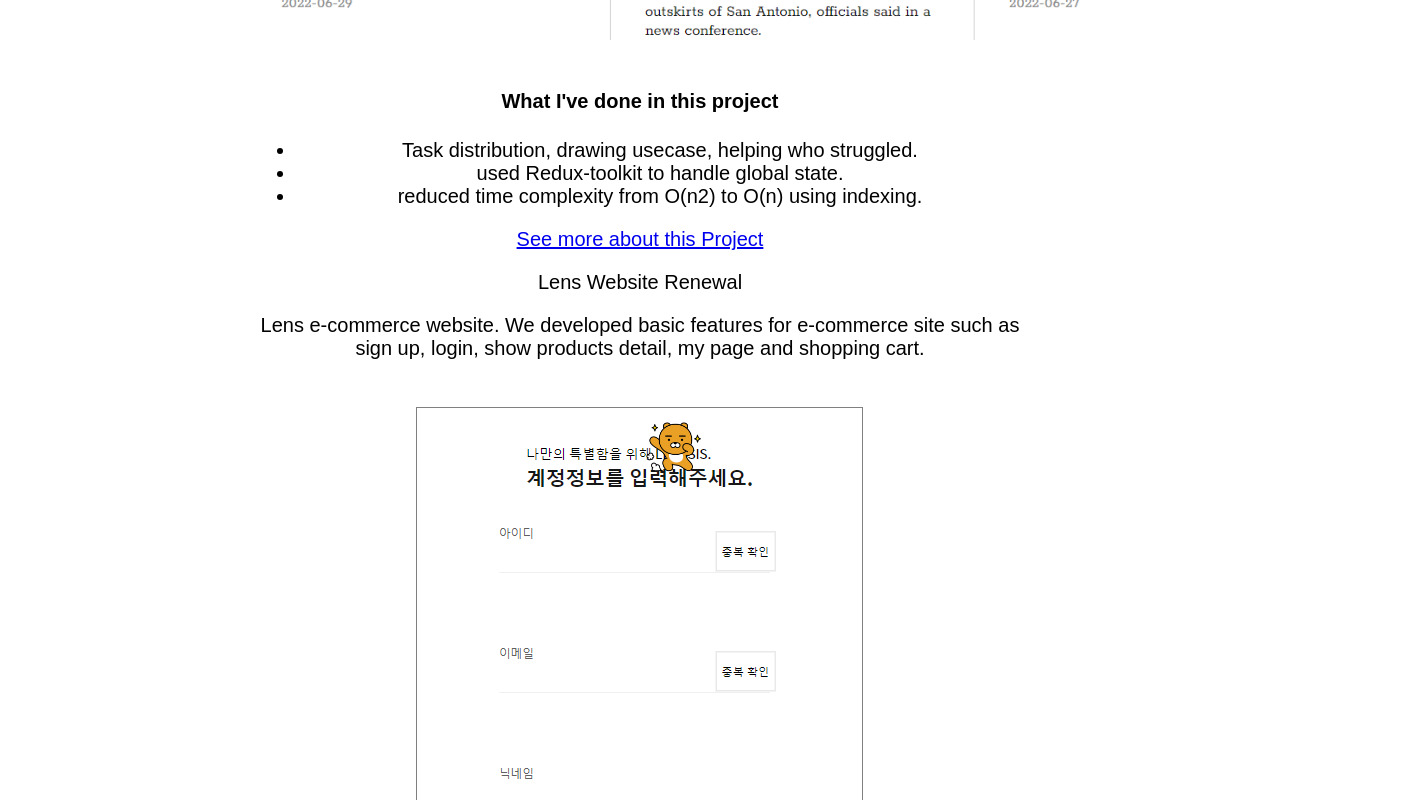
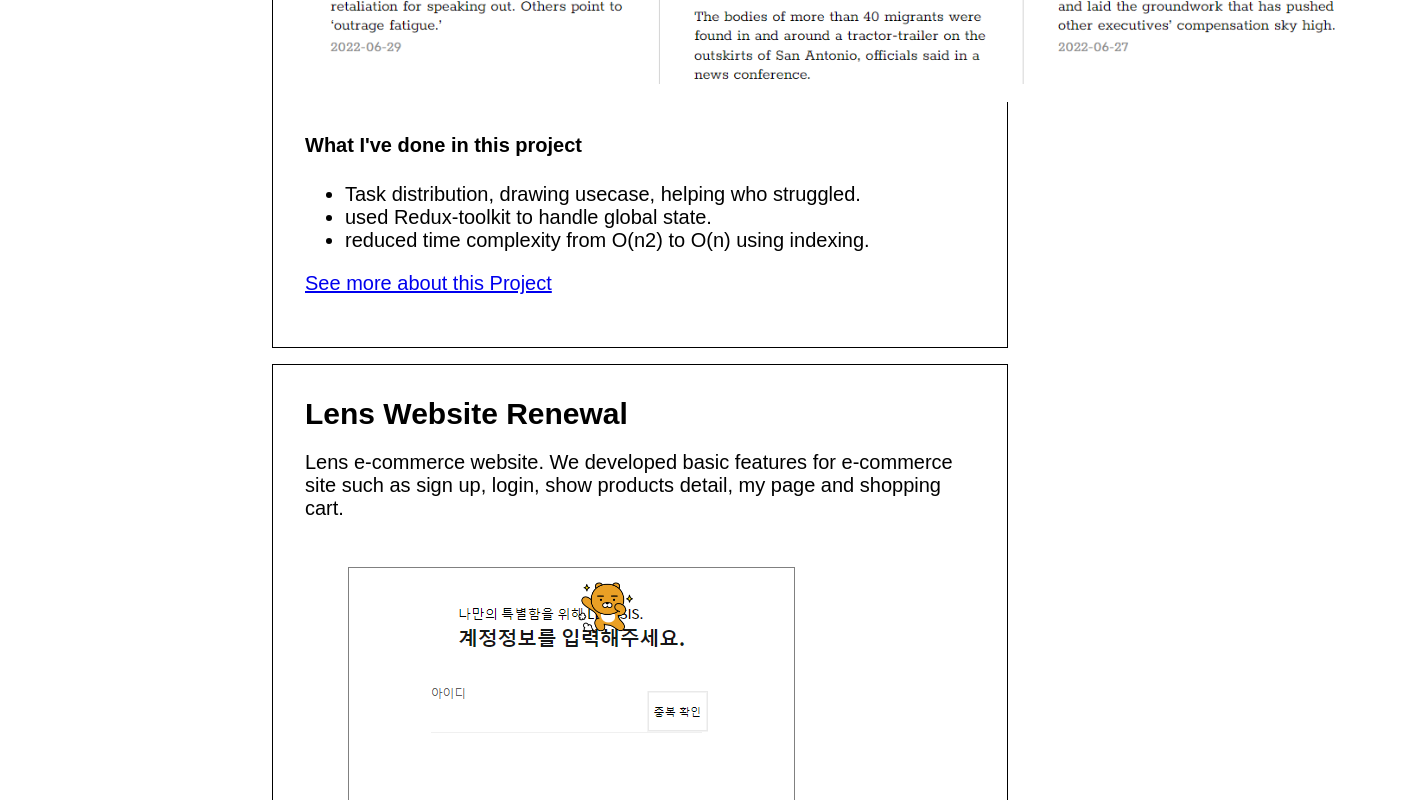
Before and after one commit to Dahyeeee/cv_page, a React (Vite) app: page / in a window 1280 px wide. Shown: the part 1700-2500 px from the top of the page, 1406 px wide, since content can reach past the window. Built offline with nearby package versions, Linux system fonts and the light colour scheme.

Commit message:
refactor:use map to make it clear

```diff
--- a/src/assets/data/projects.js
+++ b/src/assets/data/projects.js
@@ -12,6 +12,7 @@ const projects = [
       "reduced time complexity from O(n2) to O(n) using indexing.",
     ],
     imgUrl: newsProjectImg,
+    imgAlt: "News Searh App image",
     link: "https://lots-of-grace.tistory.com/71?category=578709",
   },
   {
@@ -24,6 +25,7 @@ const projects = [
       "used React-hook-form to make a signup form.",
     ],
     imgUrl: lensProjectImg,
+    imgAlt: "lens website signup page image",
     link: "https://lots-of-grace.tistory.com/71?category=578709",
   },
 ];
--- a/src/component/Project.jsx
+++ b/src/component/Project.jsx
@@ -1,21 +1,36 @@
 import React from "react";
+import styled from "styled-components";
 
 export default function Project({ data }) {
-  const { title, description, contribute, imgUrl, link } = data;
+  const { title, description, contribute, imgUrl, imgAlt, link } = data;
+
   return (
-    <div class="project">
-      <div class="project_title">{title}</div>
+    <ProjectWrapper>
+      <Title>{title}</Title>
       <p>{description} </p>
-      <img class="newsAppImg" src={imgUrl} alt="news search app image" />
+      <img src={imgUrl} alt={imgAlt} />
       <h4>What I've done in this project</h4>
       <ul>
         {contribute.map((each) => (
-          <li>{each}</li>
+          <li key={each}>{each}</li>
         ))}
       </ul>
       <a href={link} target="_blank">
-        <p class="link">See more about this Project</p>
+        <p>See more about this Project</p>
       </a>
-    </div>
+    </ProjectWrapper>
   );
 }
+
+const ProjectWrapper = styled.div`
+  text-align: left;
+  border: solid black 1px;
+  background-color: rgba(255, 255, 255, 0.536);
+  padding: 2rem;
+  margin: 1rem;
+`;
+
+const Title = styled.div`
+  font-size: 30px;
+  font-weight: bold;
+`;
--- a/src/component/Projects.jsx
+++ b/src/component/Projects.jsx
@@ -7,8 +7,9 @@ export default function Projects() {
   return (
     <ProjectsWrapper>
       <h2>{`{ Project }`}</h2>
-      <Project data={projects[0]} />
-      <Project data={projects[1]} />
+      {projects.map((project) => (
+        <Project data={project} key={project.title} />
+      ))}
     </ProjectsWrapper>
   );
 }
--- a/src/component/Skill.jsx
+++ b/src/component/Skill.jsx
@@ -9,7 +9,7 @@ import reduxLogo from "../assets/img/icons8-redux-an-open-source-javascript-libr
 
 export default function Skill() {
   return (
-    <div class="techincs">
+    <div>
       <Title>{`{ Skill }`}</Title>
       <SkillLogos>
         <SkillEach>
```
